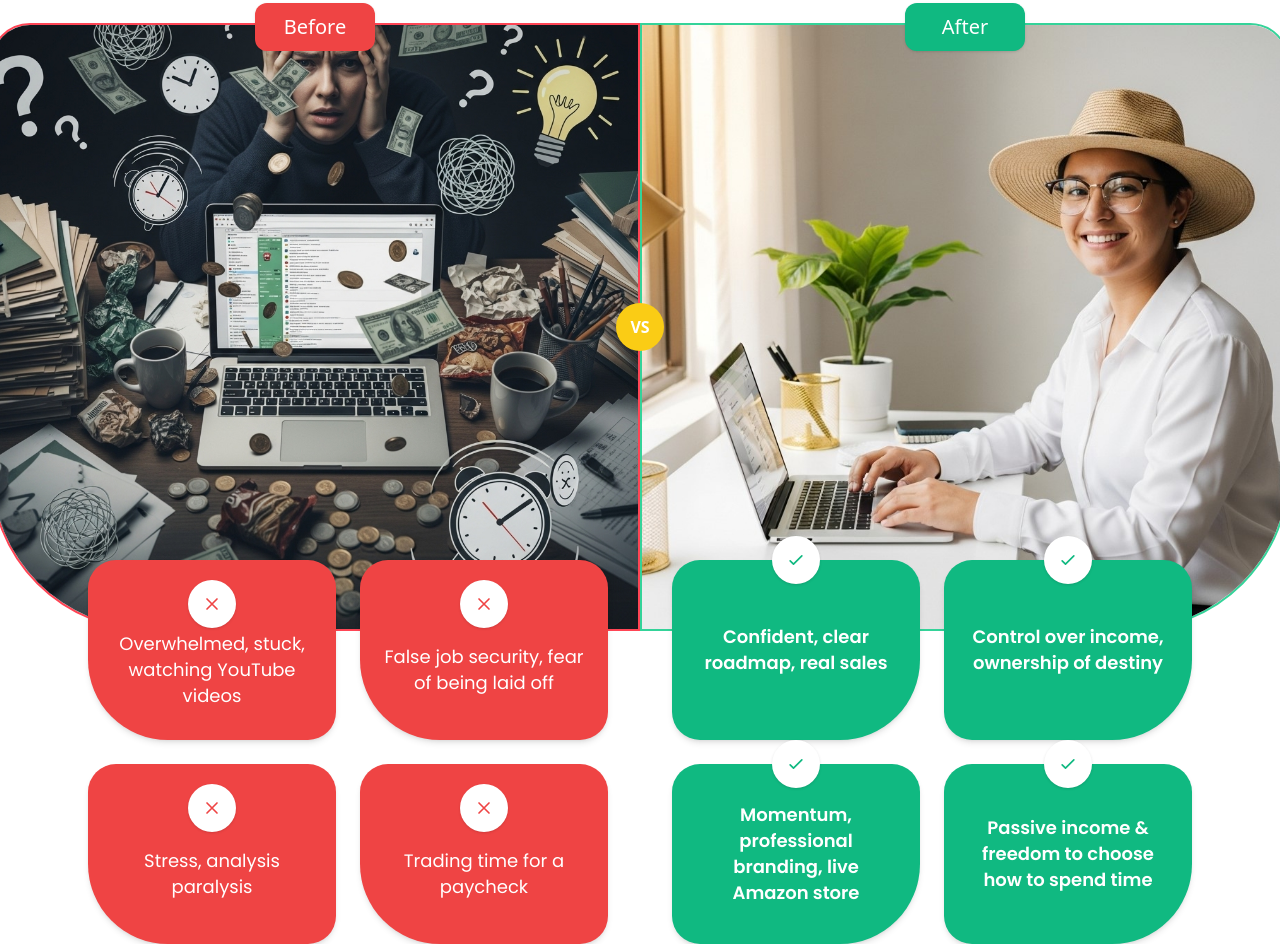
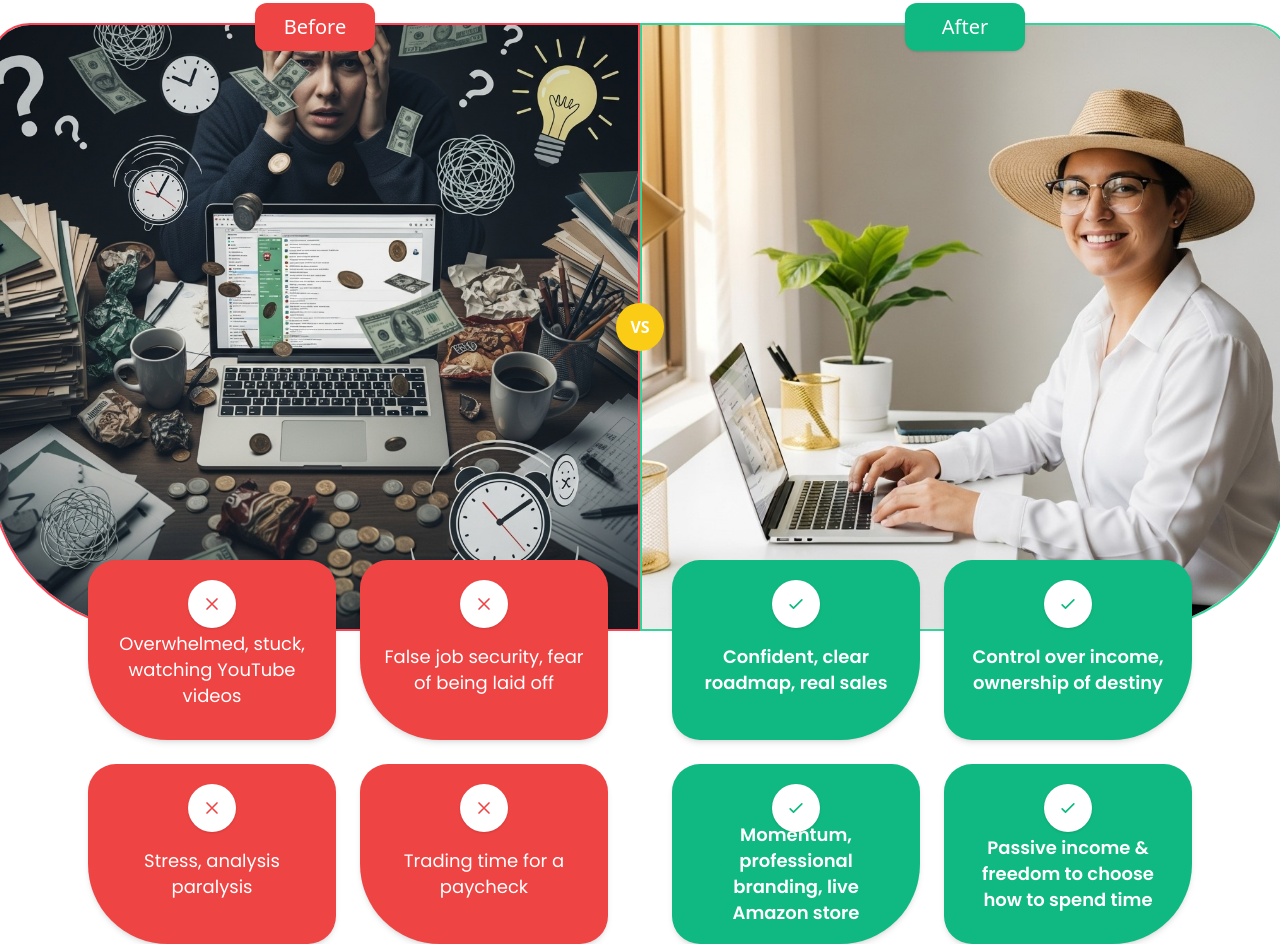
Before and after one commit to Larkaholic/AcornTurf, a plain HTML site: page index.html in a window 1280 px wide. Shown: the part 1402-2346 px from the top of the page. Drawn offline with nearby package versions, Linux system fonts and the light colour scheme.

Commit message:
fixed cards

```diff
--- a/index.html
+++ b/index.html
@@ -182,42 +182,42 @@
                             <div class="grid grid-cols-2 gap-6 mt-40">
                                 <!-- Green Card 1 -->
                                 <div class="relative bg-emerald-500 text-white rounded-[28px] rounded-br-[80px] w-full h-[180px] p-6 shadow-md flex items-center justify-center text-center">
-                                    <div class="absolute -top-6 left-1/2 -translate-x-1/2 w-12 h-12 bg-white rounded-full flex items-center justify-center shadow">
+                                    <div class="absolute top-5 left-1/2 -translate-x-1/2 w-12 h-12 bg-white rounded-full flex items-center justify-center shadow">
                                         <svg class="w-5 h-5 text-emerald-500" viewBox="0 0 24 24" fill="none" xmlns="http://www.w3.org/2000/svg">
                                             <path d="M5 13l4 4L19 7" stroke="currentColor" stroke-width="2" stroke-linecap="round" stroke-linejoin="round" />
                                         </svg>
                                     </div>
-                                    <p class="font-[Poppins] font-semibold text-[18px] leading-[26px]">Confident, clear roadmap, real sales</p>
+                                    <p class="font-[Poppins] font-semibold text-[18px] leading-[26px] mt-10">Confident, clear roadmap, real sales</p>
                                 </div>
 
                                 <!-- Green Card 2 -->
                                 <div class="relative bg-emerald-500 text-white rounded-[28px] rounded-br-[80px] w-full h-[180px] p-6 shadow-md flex items-center justify-center text-center">
-                                    <div class="absolute -top-6 left-1/2 -translate-x-1/2 w-12 h-12 bg-white rounded-full flex items-center justify-center shadow">
+                                    <div class="absolute top-5 left-1/2 -translate-x-1/2 w-12 h-12 bg-white rounded-full flex items-center justify-center shadow">
                                         <svg class="w-5 h-5 text-emerald-500" viewBox="0 0 24 24" fill="none" xmlns="http://www.w3.org/2000/svg">
                                             <path d="M5 13l4 4L19 7" stroke="currentColor" stroke-width="2" stroke-linecap="round" stroke-linejoin="round" />
                                         </svg>
                                     </div>
-                                    <p class="font-[Poppins] font-semibold text-[18px] leading-[26px]">Control over income, ownership of destiny</p>
+                                    <p class="font-[Poppins] font-semibold text-[18px] leading-[26px] mt-10">Control over income, ownership of destiny</p>
                                 </div>
 
                                 <!-- Green Card 3 -->
                                 <div class="relative bg-emerald-500 text-white rounded-[28px] rounded-br-[80px] w-full h-[180px] p-6 shadow-md flex items-center justify-center text-center">
-                                    <div class="absolute -top-6 left-1/2 -translate-x-1/2 w-12 h-12 bg-white rounded-full flex items-center justify-center shadow">
+                                    <div class="absolute top-5 left-1/2 -translate-x-1/2 w-12 h-12 bg-white rounded-full flex items-center justify-center shadow">
                                         <svg class="w-5 h-5 text-emerald-500" viewBox="0 0 24 24" fill="none" xmlns="http://www.w3.org/2000/svg">
                                             <path d="M5 13l4 4L19 7" stroke="currentColor" stroke-width="2" stroke-linecap="round" stroke-linejoin="round" />
                                         </svg>
                                     </div>
-                                    <p class="font-[Poppins] font-semibold text-[18px] leading-[26px]">Momentum, professional branding, live Amazon store</p>
+                                    <p class="font-[Poppins] font-semibold text-[18px] leading-[26px] mt-10">Momentum, professional branding, live Amazon store</p>
                                 </div>
 
                                 <!-- Green Card 4 -->
                                 <div class="relative bg-emerald-500 text-white rounded-[28px] rounded-br-[80px] w-full h-[180px] p-6 shadow-md flex items-center justify-center text-center">
-                                    <div class="absolute -top-6 left-1/2 -translate-x-1/2 w-12 h-12 bg-white rounded-full flex items-center justify-center shadow">
+                                    <div class="absolute top-5 left-1/2 -translate-x-1/2 w-12 h-12 bg-white rounded-full flex items-center justify-center shadow">
                                         <svg class="w-5 h-5 text-emerald-500" viewBox="0 0 24 24" fill="none" xmlns="http://www.w3.org/2000/svg">
                                             <path d="M5 13l4 4L19 7" stroke="currentColor" stroke-width="2" stroke-linecap="round" stroke-linejoin="round" />
                                         </svg>
                                     </div>
-                                    <p class="font-[Poppins] font-semibold text-[18px] leading-[26px]">Passive income & freedom to choose how to spend time</p>
+                                    <p class="font-[Poppins] font-semibold text-[18px] leading-[26px] mt-10">Passive income & freedom to choose how to spend time</p>
                                 </div>
                             </div>
                         </div>
```
